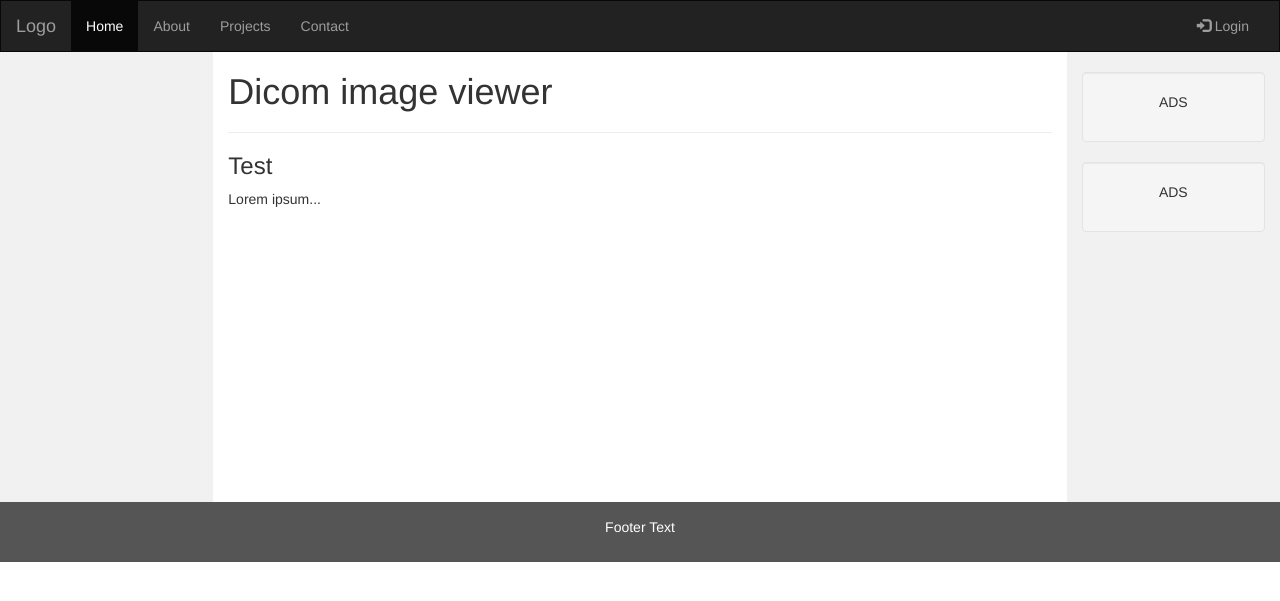
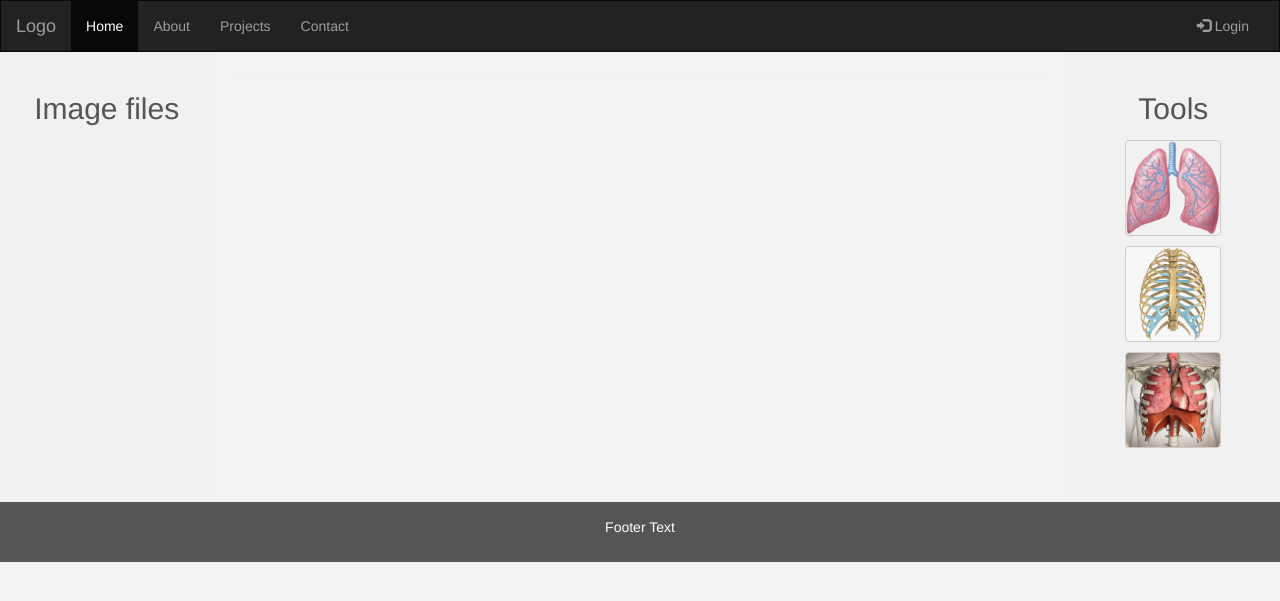
Before and after one commit to artemkondyukov/liberacad, a Django app: page /viewer/ in a window 1280 px wide. Shown: the top 601 px of the page. Run offline with Django 3.2, Linux system fonts and the light colour scheme; the visitor is signed in with stand-in values (Sample User, id 1); data that the repository does not hold is empty; parts of the project's set-up code (start-up, migrations or seed data) failed here and were passed over; some libraries are stand-ins or nearby versions.

Commit message:
frontend fixed

```diff
--- a/viewer/static/viewer/css/page.css
+++ b/viewer/static/viewer/css/page.css
@@ -0,0 +1,159 @@
+body {
+  font-family: "Helvetica Neue", Helvetica, Arial, sans-serif;
+  background-color: #f2f2f4;
+  color: #555;
+  margin: 0;
+  padding: 0;
+}
+
+a {
+  text-decoration: none;
+  color: #0099CC;
+}
+
+figure {
+  margin: 0;
+}
+
+button.tool {
+  width: 96px;
+  height: 96px;
+  margin: 5px;
+}
+
+button#lung_detect {
+  background: url('../images/lungs_icon.png');
+  background-size: contain;
+}
+
+button#rib_detect {
+  background: url('../images/ribs_icon.jpg');
+  background-size: contain;
+}
+
+button#rib_suppress {
+  background: url("../images/ribs_suppressed_icon.jpg");
+  background-size: contain;
+}
+
+.sr-only {
+  position: absolute;
+  width: 1px;
+  height: 1px;
+  padding: 0;
+  margin: -1px;
+  overflow: hidden;
+  clip: rect(0,0,0,0);
+  border: 0
+}
+
+.copy {
+  font-size: 62.5%;
+}
+
+.copy p, .copy pre, .copy ul, .copy dl {
+  font-size: 1.6em;
+  line-height: 1.5;
+}
+
+.copy p.intro {
+  font-size: 1.8em;
+  line-height: 1.5;
+  font-weight: 300;
+}
+
+.copy h2 {
+  font-size: 2.5em;
+  font-weight: 300;
+}
+
+.copy pre {
+  font-family: monospace;
+  background: #fafafa;
+  padding: 10px 15px;
+  border: 1px solid #e2e2e2;
+  border-bottom: 1px solid #ccc;
+  border-right: 1px solid #ccc;
+}
+
+.copy dt {
+  font-weight: bold;
+}
+
+.container {
+  width: 700px;
+  margin: auto;
+}
+
+#header {
+  background: #222;
+  padding: 30px;
+  min-width: 700px;
+  position: relative;
+}
+
+#content {
+  margin: 20px 0 40px;
+}
+
+h1 {
+  font-size: 52px;
+  margin: 0;
+  padding: 0;
+  font-weight: 100;
+  color: #eee;
+}
+
+.hero {
+  font-size: 22px;
+  font-weight: 100;
+  color: #ccc;
+  margin: 0;
+  padding: 0;
+}
+
+.figure-wrapper {
+  text-align: center;
+  max-width: 100%;
+}
+
+.image-container {
+  display: inline-block;
+  max-width: 100%;
+  background: white;
+  padding: 10px;
+  margin: 5px 0;
+  border: 1px solid #e2e2e2;
+  border-bottom: 1px solid #ccc;
+  border-right: 1px solid #ccc;
+}
+
+.image-container.target {
+  margin-top: 0px;
+}
+
+.image-container img {
+  max-width: 100%;
+}
+
+.image-container .image-meta {
+  margin-top: 10px;
+  font-size: 12px;
+  text-align: left;
+}
+.image-container .image-meta a {
+  text-decoration: none;
+  color: #444;
+}
+.image-container .image-meta a:hover .image-meta-title {
+  text-decoration: underline;
+}
+
+.well {
+  width: 48px;
+  height: 48px;
+}
+
+.list-group-item.active {
+  background-color: #222;
+}
--- a/viewer/templates/rest_framework/viewer.html
+++ b/viewer/templates/rest_framework/viewer.html
@@ -5,6 +5,8 @@
   <meta charset="utf-8">
   <meta name="viewport" content="width=device-width, initial-scale=1">
   <link rel="stylesheet" href="http://maxcdn.bootstrapcdn.com/bootstrap/3.3.7/css/bootstrap.min.css">
+  {% load static %}
+  <link rel="stylesheet" href="{% static "viewer/css/page.css" %}">
   <script src="https://ajax.googleapis.com/ajax/libs/jquery/1.12.4/jquery.min.js"></script>
   <script src="http://maxcdn.bootstrapcdn.com/bootstrap/3.3.7/js/bootstrap.min.js"></script>
   <style>
@@ -70,21 +72,32 @@
 <div class="container-fluid text-center">
   <div class="row content">
     <div class="col-sm-2 sidenav">
-{#      {% for image in dicomImage. %}#}
+      <h2>Image files</h2>
+      <div class="list-group">
+      {% for image in dicomImages %}
+          {% if pk == image.id|stringformat:"s" %}
+            <a href="/viewer/{{ image.pk }}" class="list-group-item active">{{ image.base_filename }}</a>
+          {% else %}
+            <a href="/viewer/{{ image.pk }}" class="list-group-item">{{ image.base_filename }}</a>
+          {% endif %}
+      {% endfor %}
+      </div>
     </div>
     <div class="col-sm-8 text-left">
-      <h1>Dicom image viewer</h1>
       <hr>
-      <h3>Test</h3>
-      <p>Lorem ipsum...</p>
+        {% if pk %}
+            <div class="figure-wrapper">
+                <figure class="image-container target">
+                    <img src="/viewer/api/dicom_images/plain/{{ pk }}">
+                </figure>
+            </div>
+        {% endif %}
     </div>
     <div class="col-sm-2 sidenav">
-      <div class="well">
-        <p>ADS</p>
-      </div>
-      <div class="well">
-        <p>ADS</p>
-      </div>
+      <h2>Tools</h2>
+      <button class="btn btn-default tool" id="lung_detect">
+      <button class="btn btn-default tool" id="rib_detect">
+      <button class="btn btn-default tool" id="rib_suppress">
     </div>
   </div>
 </div>
```
Also changed, not shown: viewer/templatetags/util.py (+7 -0 lines).
